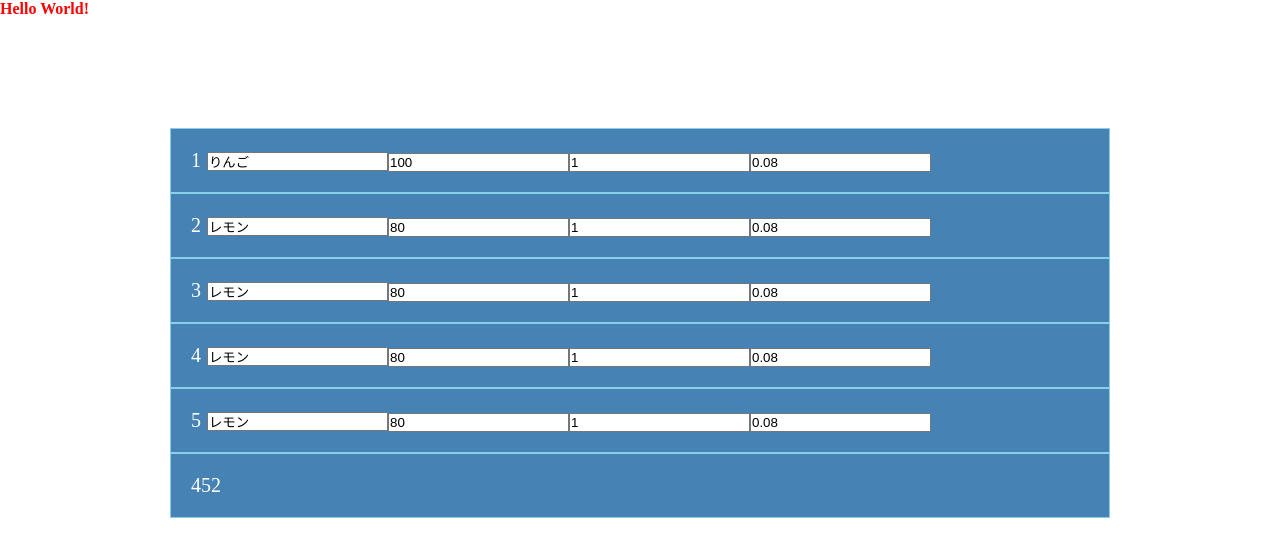
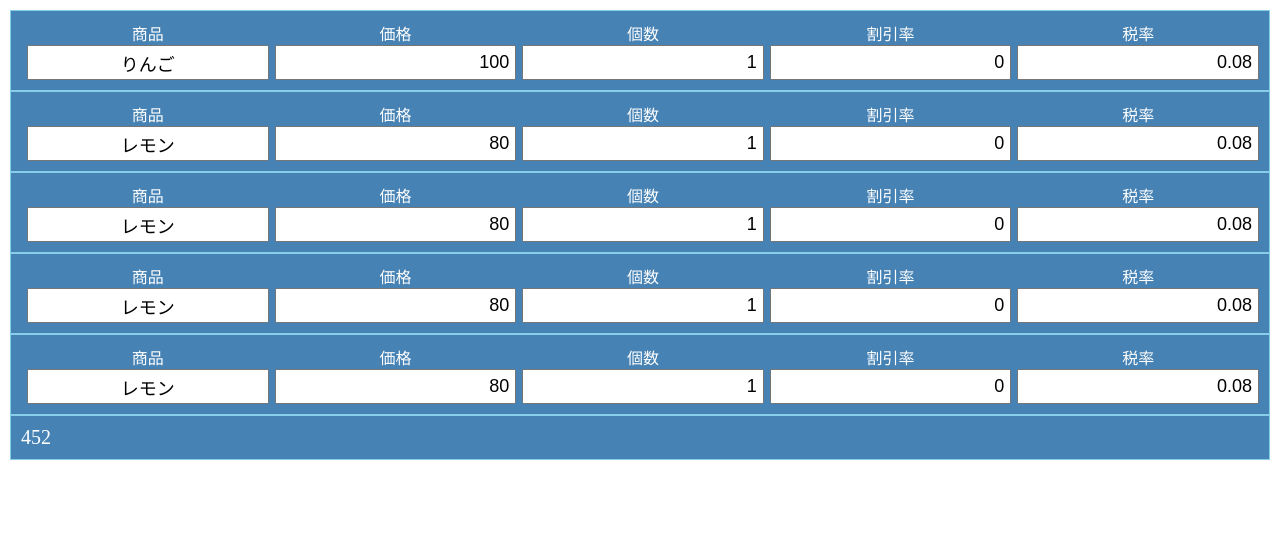
Before and after one commit to ambiesoft/kaimonoikura, a Vue app: page / in a window 1280 px wide. Shown: the top 556 px of the page. Built offline with nearby package versions, Linux system fonts and the light colour scheme.

Commit message:
Added some

```diff
--- a/src/App.vue
+++ b/src/App.vue
@@ -6,30 +6,35 @@ const kaimonoItems = ref([
     goods: "りんご",
     price: 100,
     count: 1,
+    discountRate: 0,
     taxRate: 0.08,
   },
   {
     goods: "レモン",
     price: 80,
     count: 1,
+    discountRate: 0,
     taxRate: 0.08,
   },
   {
     goods: "レモン",
     price: 80,
     count: 1,
+    discountRate: 0,
     taxRate: 0.08,
   },
   {
     goods: "レモン",
     price: 80,
     count: 1,
+    discountRate: 0,
     taxRate: 0.08,
   },
   {
     goods: "レモン",
     price: 80,
     count: 1,
+    discountRate: 0,
     taxRate: 0.08,
   },
 ]);
@@ -50,8 +55,9 @@ const goukei = computed(() => {
     let price = (Number)(ki.price);
     let count = (Number)(ki.count);
     let taxRate = (Number)(ki.taxRate);
+    let discountRate=(Number)(ki.discountRate);
 
-    ret += Math.floor((price * count) * (1 + taxRate));
+    ret += Math.floor(( (price-(price*discountRate)) * count) * (1 + taxRate));
   })
 
   return ret;
@@ -59,14 +65,52 @@ const goukei = computed(() => {
 </script>
 
 <template>
-  <p class="greeting">{{ greeting }}</p>
   <div class="container">
     <div class="item" v-for="(item, index) in kaimonoItems">
-      <div class="index">{{ index + 1 }}</div>
-      <div class="goods"><input v-model="item.goods" /></div>
-      <div class="price"><input v-model="item.price" @keypress="isNumber($event)" /></div>
-      <div class="count"><input v-model="item.count" @keypress="isNumber($event)" /></div>
-      <div class="tax-rate"><input v-model="item.taxRate" @keypress="isNumber($event)" /></div>
+      <div class="cell">
+      <div class="setumei">
+        商品
+      </div>
+      <div class="goods">
+        <input class="stringinput" v-model="item.goods" />
+      </div>
+    </div>
+
+    <div class="cell">
+      <div class="setumei">
+        価格
+      </div>
+      <div class="price">
+        <input class="numberinput" v-model="item.price" @keypress="isNumber($event)" />
+      </div>
+    </div>
+
+    <div class="cell">
+      <div class="setumei">
+        個数
+      </div>
+      <div class="count">
+        <input class="numberinput" v-model="item.count" @keypress="isNumber($event)" />
+      </div>
+      </div>
+
+      <div class="cell">
+      <div class="setumei">
+        割引率
+      </div>
+      <div class="discount-rate">
+        <input class="numberinput" v-model="item.discountRate" @keypress="isNumber($event)" />
+      </div>
+      </div>
+
+      <div class="cell">
+      <div class="setumei">
+        税率
+      </div>
+      <div class="tax-rate">
+        <input class="numberinput" v-model="item.taxRate" @keypress="isNumber($event)" />
+      </div>
+      </div>
     </div>
 
     <div class="item">
@@ -76,14 +120,10 @@ const goukei = computed(() => {
 </template>
 
 <style>
-.greeting {
-  color: red;
-  font-weight: bold;
-}
 
 .container {
-  max-width: 960px;
-  margin: 100px auto;
+  width: 100%;
+  margin: 0;
   padding: 10px;
   display: grid;
 }
@@ -92,12 +132,31 @@ const goukei = computed(() => {
   background: steelblue;
   color: #fff;
   font-size: 20px;
-  padding: 20px;
+  padding: 10px;
   border: skyblue 1px solid;
 
   display: flex;
 }
-
+.cell {
+  display: flex;
+  flex-direction: column;
+  text-align: center;
+  padding-left: 6px;
+}
+.setumei {
+  font-size: medium;
+}
+input {
+  font-size: large;
+  padding: 5px;
+  width: 100%;
+}
+.stringinput {
+  text-align: center;
+}
+.numberinput {
+  text-align: right;
+}
 .index {
   width: 16px;
 }
```
